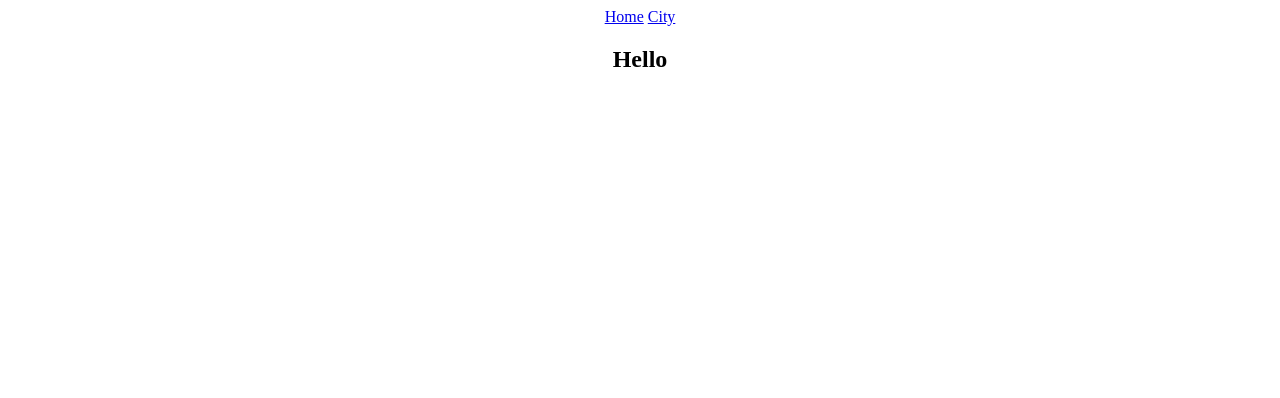
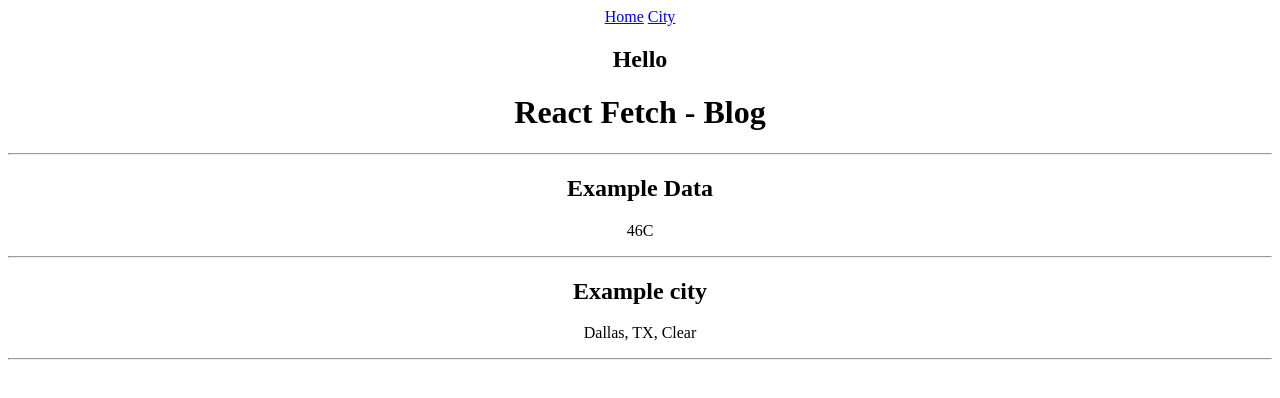
Before and after one commit to ebenryanmallory/weather-app, a React (Create React App) app: page / in a window 1280 px wide. Shown: the top 398 px of the page. Built offline with nearby package versions, Linux system fonts and the light colour scheme.

Commit message:
added fake data

```diff
--- /dev/null
+++ b/public/fake-data.json
@@ -0,0 +1 @@
+{"posts":[{"_id":"5b3f761e21d434001487ad99","title":"Example Data","content":"46C","__v":0},{"_id":"5b3f76b521d434001487ad9a","title":"Example city","content":"Dallas, TX, Clear","__v":0}]}
--- a/src/App.js
+++ b/src/App.js
@@ -2,9 +2,50 @@ import React, { Component } from 'react';
 import './App.css';
 import { Router, Link } from "@reach/router";
 
+const Post = ({ body }) => {
+  return (
+    <div>
+      {body.map(post => {
+        const { _id, title, content } = post;
+        return (
+          <div key={_id}>
+            <h2>{title}</h2>
+            <p>{content}</p>
+            <hr />
+          </div>
+        );
+      })}
+    </div>
+  );
+};
+
 class App extends Component {
+  state = {
+    isLoading: true,
+    posts: [],
+    error: null,
+  };
+  fetchPosts() {
+    fetch(`/fake-data.json`)
+      .then(response => response.json())
+      .then(
+        data =>
+          this.setState({
+            posts: data,
+            isLoading: false,
+          })
+      )
+      .catch(error => this.setState({ error, isLoading: false }));
+  }
+
+  componentDidMount() {
+    this.fetchPosts();
+  }
+
   render() {
+    const { isLoading, posts } = this.state;
     return (
+      <React.Fragment>
           <div>
           <nav>
             <Link to="/">Home</Link>{" "}
@@ -16,6 +57,10 @@ class App extends Component {
             <Dashboard path="/dashboard" />
           </Router>
         </div>
+        <h1>React Fetch - Blog</h1>
+        <hr />
+        {!isLoading ? Object.keys(posts).map(key => <Post key={key} body={posts[key]} />) : <h3>Loading...</h3>}
+      </React.Fragment>
     );
   }
 }
```
Lines whose indentation alone changed are shown as unchanged.
